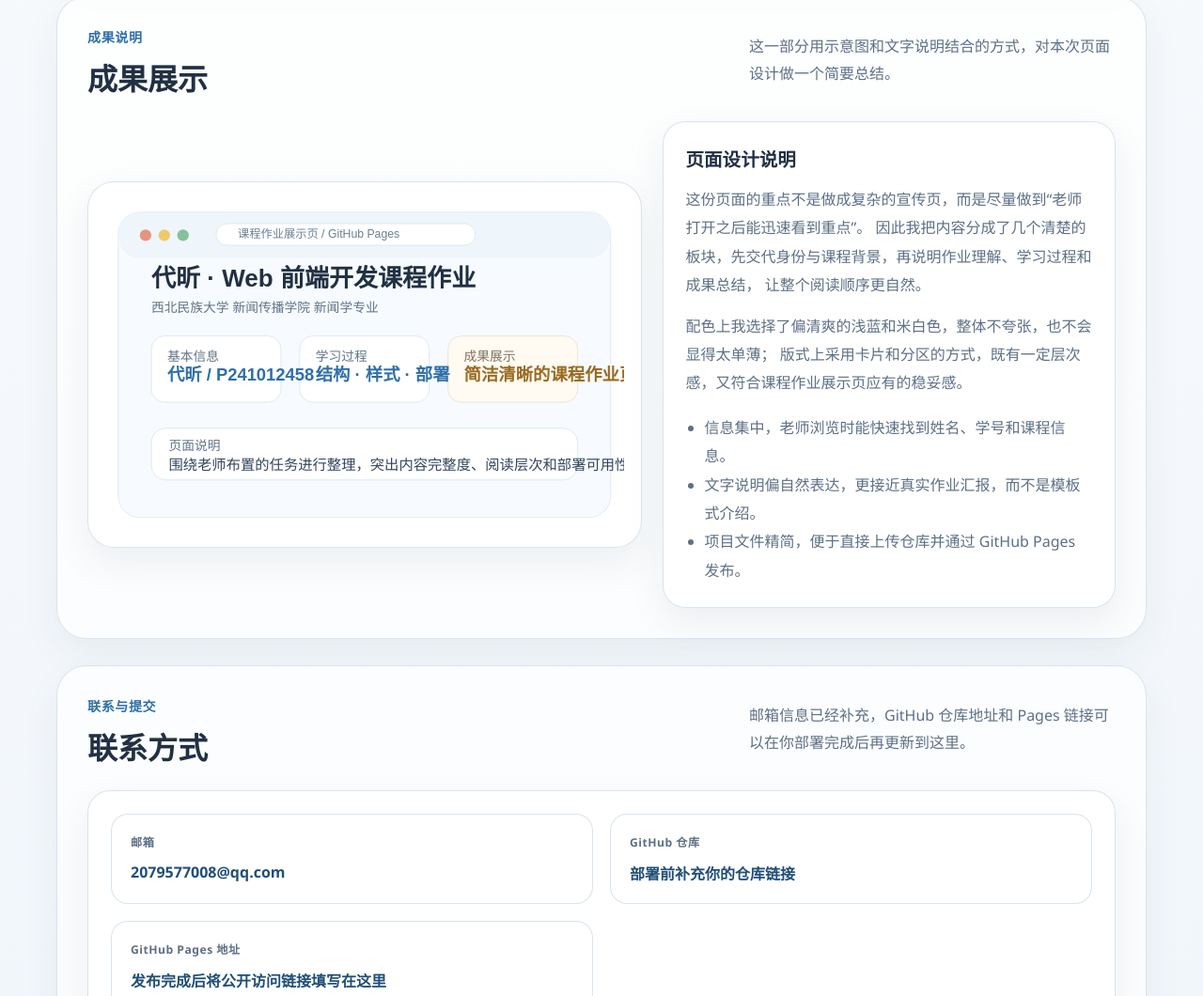
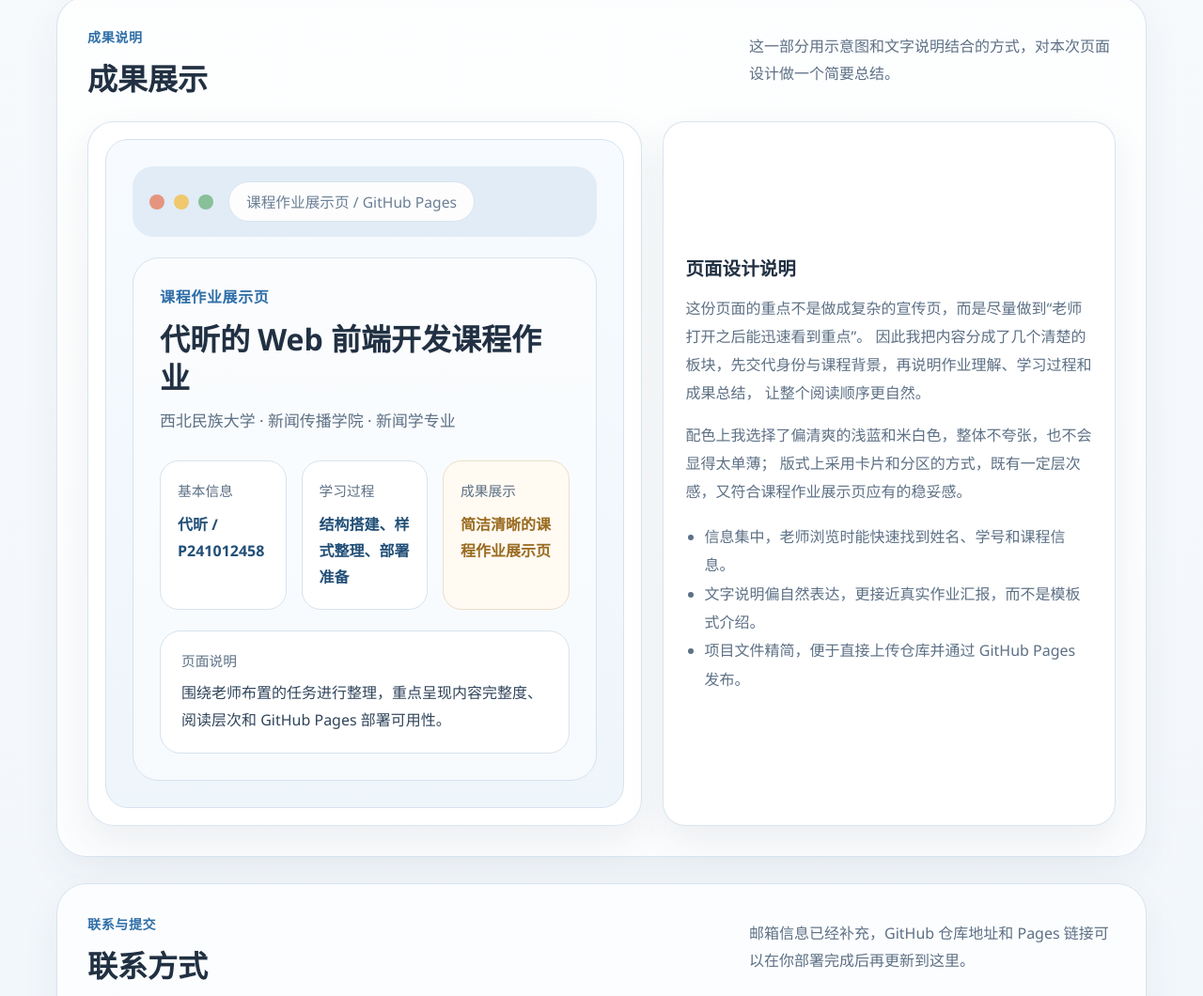
Before and after one commit to cqygfxgfstzbrshlhg/show, a plain HTML site: page index.html in a window 1280 px wide. Shown: the part 2480-3540 px from the top of the page at 94% size. Drawn offline with Linux system fonts and the light colour scheme.

Commit message:
Update page content and styles
Made-with: Cursor

```diff
--- a/index.html
+++ b/index.html
@@ -199,35 +199,42 @@
 
         <div class="showcase-grid">
           <figure class="showcase-figure">
-            <svg viewBox="0 0 720 460" aria-label="课程作业展示页效果示意图" role="img">
-              <rect x="18" y="18" width="684" height="424" rx="30" fill="#f7fbff" stroke="#d8e5f0"></rect>
-              <rect x="18" y="18" width="684" height="64" rx="30" fill="#eef5fb"></rect>
-              <circle cx="56" cy="50" r="8" fill="#e6947f"></circle>
-              <circle cx="82" cy="50" r="8" fill="#efc86e"></circle>
-              <circle cx="108" cy="50" r="8" fill="#88c099"></circle>
-              <rect x="154" y="34" width="360" height="30" rx="15" fill="#ffffff" stroke="#d7e4ef"></rect>
-              <text x="184" y="54" font-size="16" fill="#6a7f94" font-family="Microsoft YaHei, sans-serif">课程作业展示页 / GitHub Pages</text>
+            <div class="browser-mock" aria-label="课程作业展示页效果示意图" role="img">
+              <div class="browser-top">
+                <div class="browser-dots" aria-hidden="true">
+                  <span class="dot dot-red"></span>
+                  <span class="dot dot-yellow"></span>
+                  <span class="dot dot-green"></span>
+                </div>
+                <div class="browser-address">课程作业展示页 / GitHub Pages</div>
+              </div>
 
-              <text x="64" y="122" font-size="34" font-weight="700" fill="#213042" font-family="Microsoft YaHei, sans-serif">代昕 · Web 前端开发课程作业</text>
-              <text x="64" y="156" font-size="18" fill="#607487" font-family="Microsoft YaHei, sans-serif">西北民族大学 新闻传播学院 新闻学专业</text>
+              <div class="browser-body">
+                <p class="mock-kicker">课程作业展示页</p>
+                <h4>代昕的 Web 前端开发课程作业</h4>
+                <p class="mock-subtitle">西北民族大学 · 新闻传播学院 · 新闻学专业</p>
 
-              <rect x="64" y="190" width="180" height="92" rx="18" fill="#ffffff" stroke="#d6e3ee"></rect>
-              <rect x="270" y="190" width="180" height="92" rx="18" fill="#ffffff" stroke="#d6e3ee"></rect>
-              <rect x="476" y="190" width="180" height="92" rx="18" fill="#fffaf2" stroke="#eadfca"></rect>
+                <div class="mock-cards">
+                  <article class="mock-card">
+                    <span class="mock-card-title">基本信息</span>
+                    <strong class="mock-card-text">代昕 / P241012458</strong>
+                  </article>
+                  <article class="mock-card">
+                    <span class="mock-card-title">学习过程</span>
+                    <strong class="mock-card-text">结构搭建、样式整理、部署准备</strong>
+                  </article>
+                  <article class="mock-card mock-card-accent">
+                    <span class="mock-card-title">成果展示</span>
+                    <strong class="mock-card-text">简洁清晰的课程作业展示页</strong>
+                  </article>
+                </div>
 
-              <text x="86" y="224" font-size="18" fill="#607487" font-family="Microsoft YaHei, sans-serif">基本信息</text>
-              <text x="86" y="252" font-size="24" font-weight="700" fill="#2f6fa8" font-family="Microsoft YaHei, sans-serif">代昕 / P241012458</text>
-
-              <text x="292" y="224" font-size="18" fill="#607487" font-family="Microsoft YaHei, sans-serif">学习过程</text>
-              <text x="292" y="252" font-size="24" font-weight="700" fill="#2f6fa8" font-family="Microsoft YaHei, sans-serif">结构 · 样式 · 部署</text>
-
-              <text x="498" y="224" font-size="18" fill="#7f745f" font-family="Microsoft YaHei, sans-serif">成果展示</text>
-              <text x="498" y="252" font-size="24" font-weight="700" fill="#9a6b21" font-family="Microsoft YaHei, sans-serif">简洁清晰的课程作业页</text>
-
-              <rect x="64" y="318" width="592" height="72" rx="20" fill="#ffffff" stroke="#d6e3ee"></rect>
-              <text x="88" y="348" font-size="18" fill="#607487" font-family="Microsoft YaHei, sans-serif">页面说明</text>
-              <text x="88" y="376" font-size="20" fill="#31455b" font-family="Microsoft YaHei, sans-serif">围绕老师布置的任务进行整理，突出内容完整度、阅读层次和部署可用性。</text>
-            </svg>
+                <div class="mock-summary">
+                  <span class="mock-summary-label">页面说明</span>
+                  <p>围绕老师布置的任务进行整理，重点呈现内容完整度、阅读层次和 GitHub Pages 部署可用性。</p>
+                </div>
+              </div>
+            </div>
           </figure>
 
           <article class="content-card showcase-copy">
--- a/style.css
+++ b/style.css
@@ -431,6 +431,147 @@ svg {
   box-shadow: 0 16px 38px rgba(38, 65, 90, 0.08);
 }
 
+.browser-mock {
+  padding: 28px;
+  border-radius: 24px;
+  background: linear-gradient(180deg, #f7fbff 0%, #eef5fb 100%);
+  border: 1px solid #d6e3ee;
+}
+
+.browser-top {
+  display: flex;
+  align-items: center;
+  gap: 16px;
+  padding: 16px 18px;
+  border-radius: 22px;
+  background: rgba(220, 232, 244, 0.78);
+}
+
+.browser-dots {
+  display: flex;
+  gap: 10px;
+  flex-shrink: 0;
+}
+
+.dot {
+  width: 16px;
+  height: 16px;
+  border-radius: 50%;
+}
+
+.dot-red {
+  background: #e6947f;
+}
+
+.dot-yellow {
+  background: #efc86e;
+}
+
+.dot-green {
+  background: #88c099;
+}
+
+.browser-address {
+  min-width: 0;
+  padding: 9px 18px;
+  border-radius: 999px;
+  background: rgba(255, 255, 255, 0.92);
+  border: 1px solid #d7e4ef;
+  color: #6a7f94;
+  font-size: 0.98rem;
+  white-space: nowrap;
+  overflow: hidden;
+  text-overflow: ellipsis;
+}
+
+.browser-body {
+  margin-top: 22px;
+  padding: 28px;
+  border-radius: 28px;
+  background: rgba(255, 255, 255, 0.56);
+  border: 1px solid #d6e3ee;
+}
+
+.mock-kicker {
+  margin: 0;
+  color: var(--primary);
+  font-weight: 700;
+  letter-spacing: 0.04em;
+}
+
+.browser-body h4 {
+  margin: 14px 0 10px;
+  font-size: 2rem;
+  line-height: 1.28;
+}
+
+.mock-subtitle {
+  margin: 0;
+  color: var(--muted);
+  font-size: 1.06rem;
+  line-height: 1.8;
+}
+
+.mock-cards {
+  display: grid;
+  grid-template-columns: repeat(3, minmax(0, 1fr));
+  gap: 16px;
+  margin-top: 26px;
+}
+
+.mock-card {
+  min-width: 0;
+  padding: 20px 18px;
+  border-radius: 20px;
+  background: rgba(255, 255, 255, 0.95);
+  border: 1px solid #d6e3ee;
+}
+
+.mock-card-accent {
+  background: #fffaf2;
+  border-color: #eadfca;
+}
+
+.mock-card-title {
+  display: block;
+  margin-bottom: 12px;
+  color: var(--muted);
+  font-size: 0.92rem;
+}
+
+.mock-card-text {
+  display: block;
+  font-size: 1rem;
+  line-height: 1.75;
+  color: var(--primary-deep);
+  word-break: break-word;
+}
+
+.mock-card-accent .mock-card-text {
+  color: #9a6b21;
+}
+
+.mock-summary {
+  margin-top: 22px;
+  padding: 20px 22px;
+  border-radius: 22px;
+  background: rgba(255, 255, 255, 0.95);
+  border: 1px solid #d6e3ee;
+}
+
+.mock-summary-label {
+  display: block;
+  margin-bottom: 10px;
+  color: var(--muted);
+  font-size: 0.92rem;
+}
+
+.mock-summary p {
+  margin: 0;
+  line-height: 1.82;
+  color: #31455b;
+}
+
 .showcase-copy {
   height: 100%;
   display: flex;
@@ -538,6 +679,10 @@ svg {
   .contact-panel {
     grid-template-columns: repeat(2, 1fr);
   }
+
+  .mock-cards {
+    grid-template-columns: 1fr;
+  }
 }
 
 @media (max-width: 680px) {
@@ -568,6 +713,20 @@ svg {
     font-size: 2.2rem;
   }
 
+  .browser-mock,
+  .browser-body {
+    padding: 18px;
+  }
+
+  .browser-top {
+    align-items: flex-start;
+    flex-direction: column;
+  }
+
+  .browser-body h4 {
+    font-size: 1.5rem;
+  }
+
   .hero-text,
   .content-card p,
   .timeline-card p,
```
